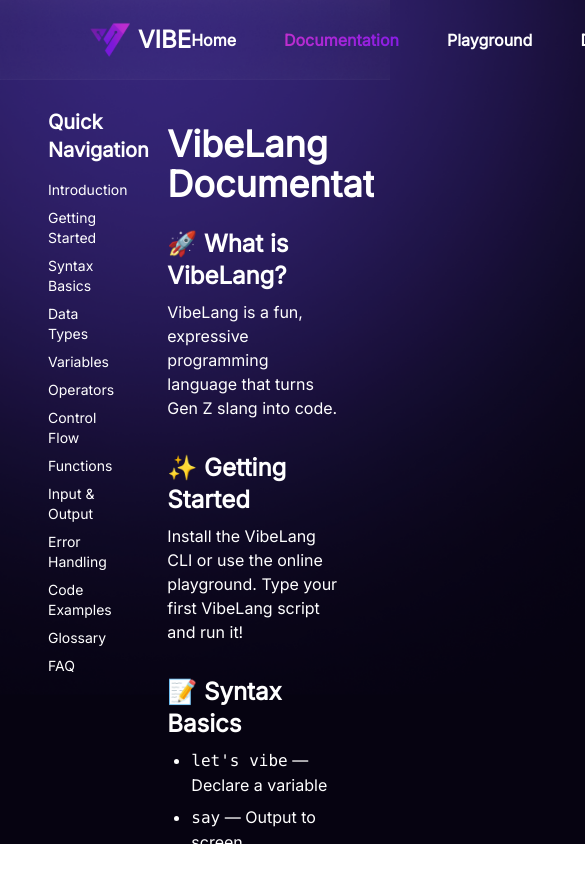
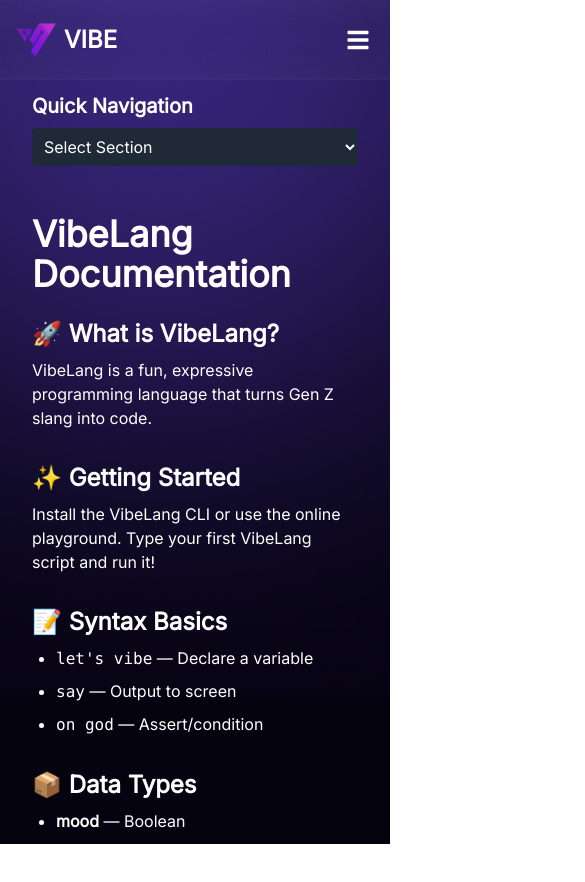
Before and after one commit to alcrownll/vibecompiler, a React (Vite) app: page /vibeprogramminglanguage/docs in a window 390 px wide. Shown: the top 882 px of the page, 585 px wide, since content can reach past the window. Built offline with nearby package versions, Linux system fonts and the light colour scheme.

Commit message:
home & docs responsiveness, adjusted developers content

```diff
--- a/package.json
+++ b/package.json
@@ -11,6 +11,7 @@
   },
   "dependencies": {
     "@fontsource/inter": "^5.2.5",
+    "@monaco-editor/react": "^4.7.0",
     "firebase": "^11.6.1",
     "i18next": "^25.0.2",
     "i18next-browser-languagedetector": "^8.1.0",
@@ -19,7 +20,8 @@
     "react-dom": "^19.0.0",
     "react-i18next": "^15.5.1",
     "react-icons": "^5.5.0",
-    "react-router-dom": "^7.5.3"
+    "react-router-dom": "^7.5.3",
+    "xterm": "^5.3.0"
   },
   "devDependencies": {
     "@eslint/js": "^9.22.0",
--- a/src/TopNavigation.tsx
+++ b/src/TopNavigation.tsx
@@ -1,11 +1,31 @@
+import { useState, useRef, useEffect } from 'react';
 import { useNavigate, useLocation } from 'react-router-dom';
 import CustomDropdown from './CustomDropdown';
-
-
+import { FaBars } from 'react-icons/fa';
 
 const TopNavigation: React.FC = () => {
   const navigate = useNavigate();
   const location = useLocation();
+  const [sidebarOpen, setSidebarOpen] = useState(false);
+  const sidebarRef = useRef<HTMLDivElement>(null);
+  const overlayRef = useRef<HTMLDivElement>(null);
+
+  useEffect(() => {
+    const handleClickOutside = (event: MouseEvent) => {
+      if (
+        sidebarRef.current && !sidebarRef.current.contains(event.target as Node) &&
+        overlayRef.current && !overlayRef.current.contains(event.target as Node)
+      ) {
+        setSidebarOpen(false);
+      }
+    };
+
+    document.addEventListener('mousedown', handleClickOutside);
+
+    return () => {
+      document.removeEventListener('mousedown', handleClickOutside);
+    };
+  }, []);
 
   // Utility function to check if the link is active
   const isActive = (path: string) => location.pathname === path;
@@ -22,7 +42,7 @@ const TopNavigation: React.FC = () => {
     >
       {/* Left - Logo */}
       <div
-        className="cursor-pointer flex items-center ml-[90px] space-x-2"
+        className="cursor-pointer flex items-center ml-4 sm:ml-[90px] space-x-2"
         onClick={() => navigate('/vibeprogramminglanguage/home')}
       >
         <div style={{ height: '40px', width: '40px' }}>
@@ -35,8 +55,8 @@ const TopNavigation: React.FC = () => {
         <span className="text-white font-semibold text-2xl">VIBE</span>
       </div>
 
-      {/* Center - Navigation Links */}
-      <div className="flex space-x-12 font-semibold">
+      {/* Center - Navigation Links (Desktop Only) */}
+      <div className="hidden sm:flex space-x-12 font-semibold">
         <button
           onClick={() => navigate('/vibeprogramminglanguage/home')}
           className={`bg-transparent border-none p-0 m-0 transition ${isActive('/vibeprogramminglanguage/home') ? 'text-transparent bg-clip-text bg-gradient-to-r from-[#BF2ECE] to-[#881CE5]' : 'text-white'}`}
@@ -63,12 +83,64 @@ const TopNavigation: React.FC = () => {
         </button>
       </div>
 
-      {/* Right - Language Dropdown */}
-      <div>
+      {/* Right - Language Dropdown (Desktop Only) */}
+      <div className="hidden sm:block">
+        <CustomDropdown />
+      </div>
+
+      {/* Mobile Burger Icon */}
+      <div className="sm:hidden flex items-center mr-5">
+        <FaBars size={24} onClick={() => setSidebarOpen(true)} />
+      </div>
+
+      {/* Mobile Sidebar (From the Right) */}
+      {sidebarOpen && (
+  <div
+    ref={overlayRef}
+    className="fixed inset-0 bg-black bg-opacity-60 sm:hidden"
+    onClick={() => setSidebarOpen(false)} // Close sidebar when overlay is clicked
+    style={{ pointerEvents: 'auto' }} // Allow clicks on the overlay to close it
+  >
+    <div
+      ref={sidebarRef}
+      className="absolute top-0 right-0 w-[250px] h-full bg-[#0F0A27] p-6 flex flex-col mt-4 space-y-5 transform transition-transform ease-in-out duration-300"
+      style={{ transform: sidebarOpen ? 'translateX(0)' : 'translateX(100%)', pointerEvents: 'auto' }} // Sidebar content is clickable
+      onClick={(e) => e.stopPropagation()} // Prevent click on sidebar from closing it
+    >
+      <button
+        onClick={() => navigate('/vibeprogramminglanguage/home')}
+        className="text-base sm:text-2xl font-semibold"
+      >
+        Home
+      </button>
+      <button
+        onClick={() => navigate('/vibeprogramminglanguage/docs')}
+        className="text-base sm:text-2xl font-semibold"
+      >
+        Documentation
+      </button>
+      <button
+        onClick={() => navigate('/vibeprogramminglanguage/playground')}
+        className="text-base sm:text-2xl font-semibold"
+      >
+        Playground
+      </button>
+      <button
+        onClick={() => navigate('/vibeprogramminglanguage/developers')}
+        className="text-base sm:text-2xl font-semibold"
+      >
+        Developers
+      </button>
+      <div className="flex-col ml-6 justify-center text-base sm:text-2xl font-semibold">
         <CustomDropdown />
       </div>
     </div>
-  );
+  </div>
+)}
+
+
+    </div>
+  )
 };
 
 export default TopNavigation;
--- a/src/pages/Documentation.tsx
+++ b/src/pages/Documentation.tsx
@@ -1,4 +1,8 @@
+import React, { useState } from 'react';
+
 const Documentation = () => {
+  const [selectedSection, setSelectedSection] = useState('');
+
   const scrollToSection = (id: string) => {
     const container = document.getElementById('right-pane');
     const section = document.getElementById(id);
@@ -11,32 +15,72 @@ const Documentation = () => {
     }
   };
 
+  const handleDropdownChange = (e: React.ChangeEvent<HTMLSelectElement>) => {
+    const id = e.target.value;
+    setSelectedSection(id);
+    scrollToSection(id);
+  };
+
+  const sections = [
+    { id: 'what-is-vibelang', label: 'Introduction' },
+    { id: 'getting-started', label: 'Getting Started' },
+    { id: 'syntax-basics', label: 'Syntax Basics' },
+    { id: 'data-types', label: 'Data Types' },
+    { id: 'variables', label: 'Variables' },
+    { id: 'operators', label: 'Operators' },
+    { id: 'control-flow', label: 'Control Flow' },
+    { id: 'functions', label: 'Functions' },
+    { id: 'input-output', label: 'Input & Output' },
+    { id: 'error-handling', label: 'Error Handling' },
+    { id: 'code-examples', label: 'Code Examples' },
+    { id: 'glossary', label: 'Glossary' },
+    { id: 'faq', label: 'FAQ' },
+  ];
+
   return (
-    <div className="h-screen flex text-white">
-      {/* Left Column (Navigation) */}
-      <div className="w-1/3 p-8 sticky top-0 h-screen">
+    <div className="h-screen flex flex-col md:flex-row text-white">
+      {/* Mobile Dropdown Navigation */}
+      <div className="md:hidden p-4">
+        <h2 className="text-xl font-semibold mb-2">Quick Navigation</h2>
+        <select
+          value={selectedSection}
+          onChange={handleDropdownChange}
+          className="w-full p-2 bg-gray-800 text-white rounded"
+        >
+          <option value="">Select Section</option>
+          {sections.map((section) => (
+            <option key={section.id} value={section.id}>
+              {section.label}
+            </option>
+          ))}
+        </select>
+      </div>
+
+      {/* Desktop Sidebar Navigation */}
+      <div className="hidden md:block w-full md:w-1/3 p-8 sticky top-0 h-auto md:h-screen">
         <h2 className="text-xl font-semibold mb-4">Quick Navigation</h2>
         <ul className="space-y-2 text-sm">
-          <li><a onClick={() => scrollToSection('what-is-vibelang')} className="hover:underline cursor-pointer">Introduction</a></li>
-          <li><a onClick={() => scrollToSection('getting-started')} className="hover:underline cursor-pointer">Getting Started</a></li>
-          <li><a onClick={() => scrollToSection('syntax-basics')} className="hover:underline cursor-pointer">Syntax Basics</a></li>
-          <li><a onClick={() => scrollToSection('data-types')} className="hover:underline cursor-pointer">Data Types</a></li>
-          <li><a onClick={() => scrollToSection('variables')} className="hover:underline cursor-pointer">Variables</a></li>
-          <li><a onClick={() => scrollToSection('operators')} className="hover:underline cursor-pointer">Operators</a></li>
-          <li><a onClick={() => scrollToSection('control-flow')} className="hover:underline cursor-pointer">Control Flow</a></li>
-          <li><a onClick={() => scrollToSection('functions')} className="hover:underline cursor-pointer">Functions</a></li>
-          <li><a onClick={() => scrollToSection('input-output')} className="hover:underline cursor-pointer">Input & Output</a></li>
-          <li><a onClick={() => scrollToSection('error-handling')} className="hover:underline cursor-pointer">Error Handling</a></li>
-          <li><a onClick={() => scrollToSection('code-examples')} className="hover:underline cursor-pointer">Code Examples</a></li>
-          <li><a onClick={() => scrollToSection('glossary')} className="hover:underline cursor-pointer">Glossary</a></li>
-          <li><a onClick={() => scrollToSection('faq')} className="hover:underline cursor-pointer">FAQ</a></li>
+          {sections.map((section) => (
+            <li key={section.id}>
+              <a
+                onClick={() => scrollToSection(section.id)}
+                className="hover:underline cursor-pointer"
+              >
+                {section.label}
+              </a>
+            </li>
+          ))}
         </ul>
       </div>
 
-      {/* Right Column (Content) */}
-      <div id="right-pane" className="w-2/3 overflow-y-scroll no-scrollbar px-8 py-12 scroll-smooth">
+      {/* Right Pane Content */}
+      <div
+        id="right-pane"
+        className="w-full md:w-2/3 overflow-y-scroll no-scrollbar px-4 md:px-8 py-8 md:py-12 scroll-smooth"
+      >
         <h1 className="text-4xl font-bold mb-6">VibeLang Documentation</h1>
 
+        {/* Sections */}
         <section id="what-is-vibelang" className="mb-8">
           <h2 className="text-2xl font-semibold mb-2">🚀 What is VibeLang?</h2>
           <p>VibeLang is a fun, expressive programming language that turns Gen Z slang into code.</p>
--- a/src/pages/Home.tsx
+++ b/src/pages/Home.tsx
@@ -8,20 +8,20 @@ const Home = () => {
   return (
     <div className="flex flex-col items-center justify-center min-h-screen text-white text-center px-4">
       <div className="flex items-center justify-center py-4 px-10">
-        <h2 className="text-2xl mb-2 font-semibold text-[#a5a0bc]">
+        <h2 className="mb-2 sm:text-xl md:text-2xl text-[0.85rem] font-semibold text-[#a5a0bc]">
           {t('definitionHeading')}
         </h2>
       </div>
 
-      <h1 className="text-7xl font-bold mb-6 leading-[1.15] bg-gradient-to-r from-[#BF2ECE] to-[#881CE5] text-transparent bg-clip-text">
+      <h1 className="text-3xl sm:text-3xl md:text-6xl lg:text-7xl font-bold mb-6 leading-tight bg-gradient-to-r from-[#BF2ECE] to-[#881CE5] text-transparent bg-clip-text py-2">
         {t('mainTitle')}
       </h1>
 
-      <p className="text-lg mb-6 max-w-4xl text-white">
+      <p className="text-[0.75rem] sm:text-xl md:text-2xl lg:text-lg mb-6 max-w-4xl text-white">
         {t('description')}
       </p>
 
-      <div className="flex space-x-4 mt-2 mb-6">
+      <div className="flex flex-col md:flex-row items-center space-y-4 md:space-y-0 md:space-x-4 mt-2 mb-6">
         <div className="p-[2px] rounded-full bg-gradient-to-r from-[#BF2ECE] to-[#881CE5] inline-block hover:opacity-90 transition">
           <button
             className="bg-[#0F0A27] text-white font-semibold py-3 px-14 rounded-full"
@@ -38,13 +38,13 @@ const Home = () => {
         </button>
       </div>
 
-      <div className="relative w-full max-w-5xl py-12 px-4 rounded-lg text-white overflow-hidden mt-6 mb-12">
+      <div className="relative w-full max-w-5xl py-12 px-4 rounded-lg text-white overflow-hidden mt-6 mb-12 z-[-50]">
         <div
           className="absolute inset-0 bg-cover bg-center opacity-10"
           style={{ backgroundImage: "url('/Container.svg')" }}
           aria-hidden="true"
         />
-        <div className="relative z-10 flex flex-col md:flex-row justify-center items-center space-y-4 md:space-y-0 md:space-x-12 text-left">
+        <div className="flex flex-col md:flex-row justify-center items-center space-y-4 md:space-y-0 md:space-x-12 text-left">
           <div className="flex items-center space-x-3">
             <span className="text-4xl text-[#924DC2] font-bold">{t('stat1.value')}</span>
             <div className="leading-tight text-sm">
```
Also changed, not shown: customSelect.tsx (added, +64 -0 lines), src/pages/Developers.tsx (+11 -18 lines), 1 other file (tests, documents, lock files or other folders).
